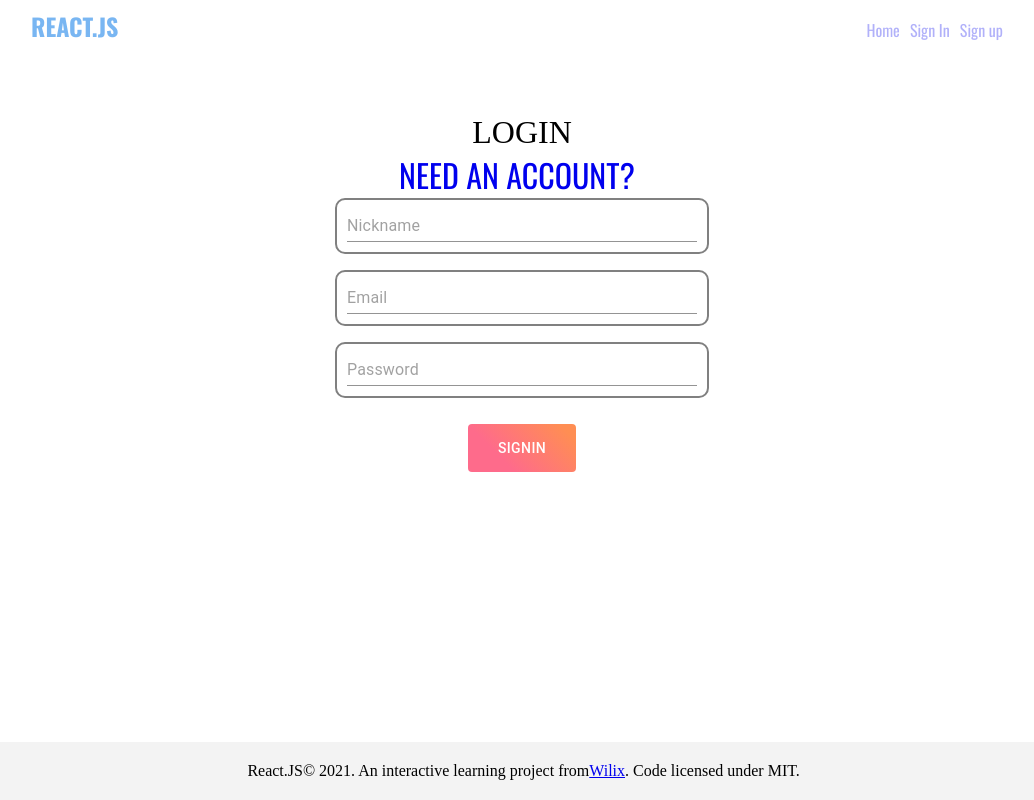
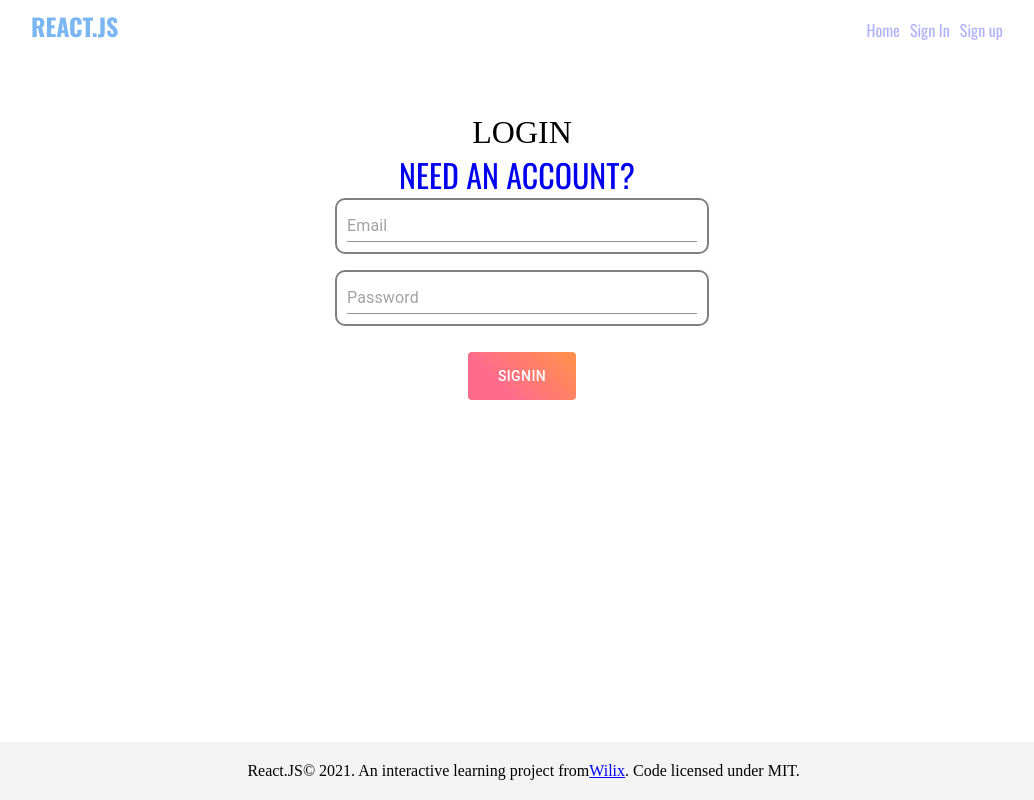
Before and after one commit to DaiFudo/BigBlog-React_TS_Router_MobX_UI_Server, a React (Create React App) app: page /login in a window 1280 px wide. Shown: the whole page, without its empty margins (118-1152 px from the left). Built offline with nearby package versions, Linux system fonts and the light colour scheme.

Commit message:
registration username

```diff
--- a/src/components/login/login.tsx
+++ b/src/components/login/login.tsx
@@ -1,4 +1,5 @@
-import React from "react";
+import React, { useState } from "react";
+import axios from "axios";
 import {
   StyledBox,
   MyButton,
@@ -7,16 +8,55 @@ import {
   StyledFormApplication,
 } from "../../styles/styles";
 
-const Login: React.FC = () => {
+interface ValueForm {
+  email?: string;
+  password?: string;
+}
+
+const Login: React.FC<ValueForm> = () => {
+  const [email, setEmail] = useState("");
+  const [password, setpassword] = useState("");
+
+  const Handler = async (e: any) => {
+    e.preventDefault();
+    if ((email && password) !== "") {
+      const data = { email, password };
+
+      axios
+        .get("http://localhost:3000/api/users", {})
+        .then(function (response) {
+          console.log(response);
+        })
+        .catch(function (error) {
+          console.log(error);
+        });
+    } else {
+      alert("Введите все данные.");
+    }
+  };
+
   return (
     <div>
       <StyledBox className="container">
-        <StyledFormApplication component="form" className="app-form">
+        <StyledFormApplication
+          onSubmit={Handler}
+          component="form"
+          className="app-form"
+        >
           <span>Login</span>
           <LinkRout to="/reg">Need an account?</LinkRout>
-          <InputStyle name="nickname" type="text" placeholder="Nickname" />
-          <InputStyle name="email" type="text" placeholder="Email" />
-          <InputStyle name="password" type="text" placeholder="Password" />
+          <InputStyle
+            onChange={(e) => setEmail(e.target.value)}
+            name="email"
+            type="text"
+            placeholder="Email"
+          />
+          <InputStyle
+            onChange={(e) => setpassword(e.target.value)}
+            name="password"
+            type="text"
+            placeholder="Password"
+          />
           <MyButton type="submit" className="btn">
             SignIn
           </MyButton>
--- a/src/components/registration/reg.tsx
+++ b/src/components/registration/reg.tsx
@@ -1,4 +1,5 @@
-import React from "react";
+import React, { useState } from "react";
+import axios from "axios";
 import {
   StyledBox,
   MyButton,
@@ -6,30 +7,70 @@ import {
   InputStyle,
   StyledFormApplication,
 } from "../../styles/styles";
-import onInputHandler from "../services/inputsHandler";
-interface SignUpFormProps {}
+/* import onInputHandler from "../services/inputsHandler";
+interface SignUpFormProps {} */
 interface ValueForm {
   nickname?: string;
   email?: string;
   password?: string;
 }
 
-const Reg: React.FC<ValueForm> = (props) => {
+const Reg: React.FC<ValueForm> = () => {
+  //hook useState take reg date and send him.
+  const [username, setUsername] = useState("");
+  const [email, setEmail] = useState("");
+  const [password, setPassword] = useState("");
+
+  const Handler = async (e: any) => {
+    e.preventDefault();
+    if ((username && email && password) !== "") {
+      const data = { username, email, password };
+      axios
+        .post("http://localhost:3000/api/users", {
+          user: data,
+        })
+        .then(function (response) {
+          console.log(response);
+        })
+        .catch(function (error) {
+          console.log(error);
+        });
+
+      console.log(data);
+    } else {
+      alert("Введите все данные.");
+    }
+  };
+
   return (
     <div>
       <StyledBox>
-        <StyledFormApplication component="form" className="app-form">
+        <StyledFormApplication
+          onSubmit={Handler}
+          component="form"
+          className="app-form"
+        >
           <span>Sign up</span>
           <LinkRout to="/login">Have an account?</LinkRout>
 
           <InputStyle
-            value={props.nickname!}
-            name="nickname"
+            onChange={(e) => setUsername(e.target.value)}
+            name="username"
             type="text"
-            placeholder="Nickname"
+            placeholder="Username"
           />
-          <InputStyle name="email" type="text" placeholder="Email" />
-          <InputStyle name="password" type="text" placeholder="Password" />
+          <InputStyle
+            onChange={(e) => setEmail(e.target.value)}
+            name="email"
+            type="text"
+            placeholder="Email"
+          />
+          <InputStyle
+            onChange={(e) => setPassword(e.target.value)}
+            name="password"
+            type="text"
+            placeholder="Password"
+          />
           <MyButton type="submit" className="btn">
             SignUp
           </MyButton>
--- a/src/components/services/inputsHandler.tsx
+++ b/src/components/services/inputsHandler.tsx
@@ -1,7 +1,7 @@
 import React from "react";
-import { ReactInputEvent } from "./events";
+//import { ReactInputEvent } from "./events";
 
-const onInputHandler = async (e: ReactInputEvent) => {
+const onInputHandler = async (e: any) => {
   e.preventDefault();
   console.log(e.target);
 };
```
Also changed, not shown: src/components/services/api/api.tsx (deleted).
